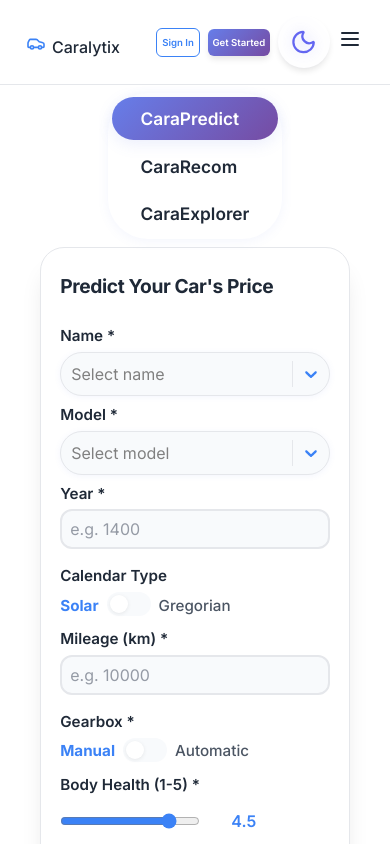
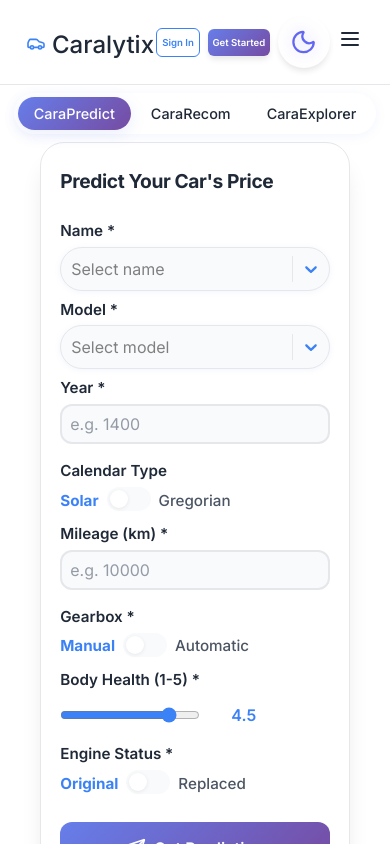
Before and after one commit to alirezasp404/Caralytix, a React (Vite) app: page /prediction in a window 390 px wide. Shown: the top 844 px of the page. Built offline with nearby package versions, Linux system fonts and the light colour scheme; no server answers.

Commit message:
fix : improve responsive on mobile devices

```diff
--- a/src/components/CaraExplorer.css
+++ b/src/components/CaraExplorer.css
@@ -138,7 +138,20 @@
 .recommendation-item-card{
   max-width: 90%;
 }
+.price-label{
+  font-size: 0.9rem;
+}
+	.price-value{
+		font-size: 0.8rem !important;
+	    margin-left: 0;
+	}
 }
 .price-value{
   font-size: 1rem;
 }
+.search-input{
+  font-size: 0.8rem;
+   overflow: hidden;
+  text-overflow: ellipsis;
+  white-space: nowrap;
+}
--- a/src/components/Header.css
+++ b/src/components/Header.css
@@ -181,9 +181,7 @@
 .nav-actions {
   gap: 0 !important;
 }
-.logo-text{
-  font-size: 1rem !important;
-}
+
 .logo-icon{
   padding-top: 0.8rem;
 }
@@ -231,7 +229,7 @@
   font-size: 0.6rem;
 }
 .logo-text{
-  font-size: 1.1rem;
+  font-size: 1.5rem;
 }
 .theme-icon,
 .theme-toggle svg,
--- a/src/components/Prediction.css
+++ b/src/components/Prediction.css
@@ -356,12 +356,11 @@
     grid-template-columns: 1fr;
     gap: 2rem;
   }
-  .tabs-capsule {
-  display: flex;
-  flex-direction: column;
-  background: var(--bg-card);
-  border-radius: 40px;
-  box-shadow: 0 2px 12px rgba(102, 126, 234, 0.08);
+.capsule-btn {
+  gap: 0;
+  font-size: 0.9rem;
+  font-weight: 450;
+  padding: 0.5rem 1rem;
 }
 .prediction-form{
   gap: 0.5rem !important;
--- a/src/components/Recommendations.css
+++ b/src/components/Recommendations.css
@@ -448,12 +448,21 @@
 
 	.search-input{
 		max-width: 50%;
-		font-size: 0.5em !important;
+		font-size: 1rem;
 
 	}
+	.price-value{
+		font-size: 0.8rem !important;
+	    margin-left: 0;
+	}
+	.price-label {
+		font-size: 0.9rem;
+	}
 	.submit-btn {
-		max-width: 50%;
-		font-size: 0.8rem ;
+		max-width: 40%;
+		font-size: 0.7rem ;
+		padding: 0.5rem 0.8rem;
+
 
 	}
 	.card-title {
@@ -478,7 +487,10 @@
 		padding: 0;
 	}
 	.price-input{
-	font-size: 0.5rem;
+	font-size: 0.8rem;
+	overflow: hidden;
+    text-overflow: ellipsis;
+    white-space: nowrap;
 }
 
 }
```
